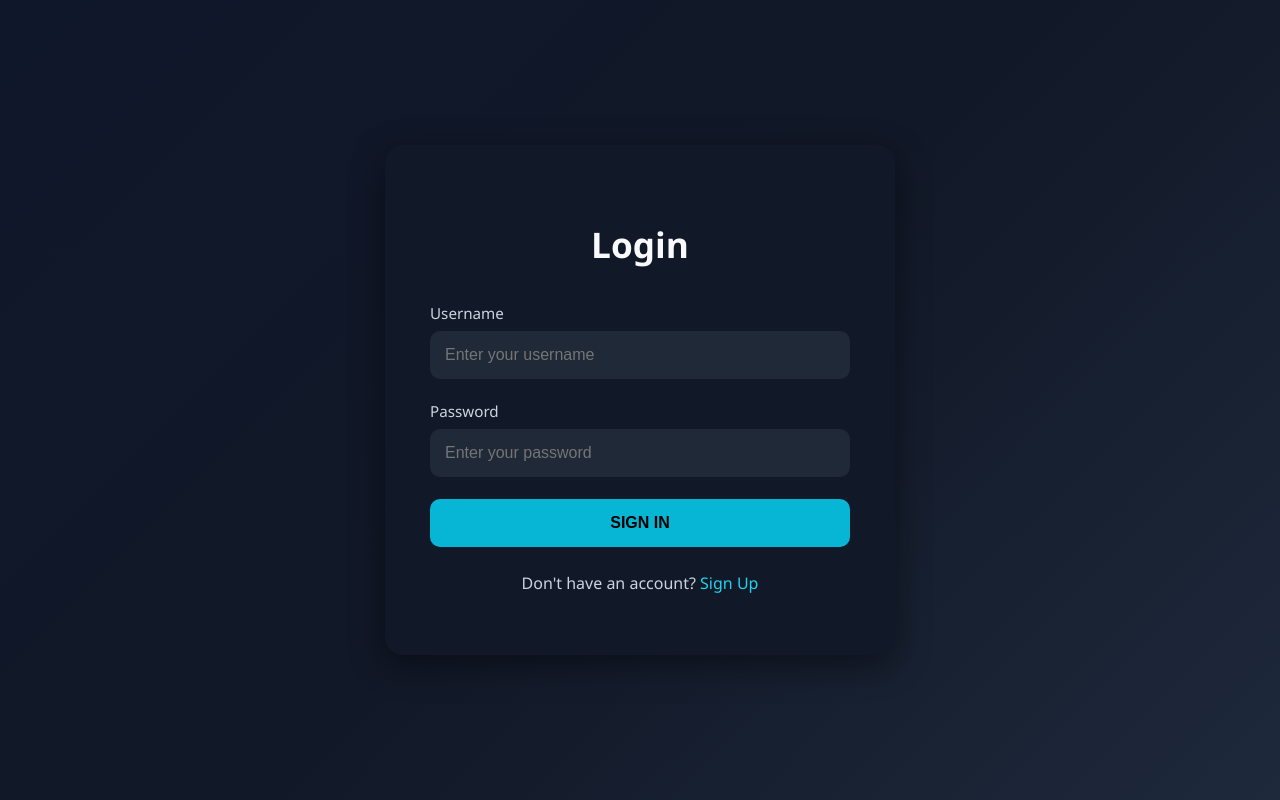
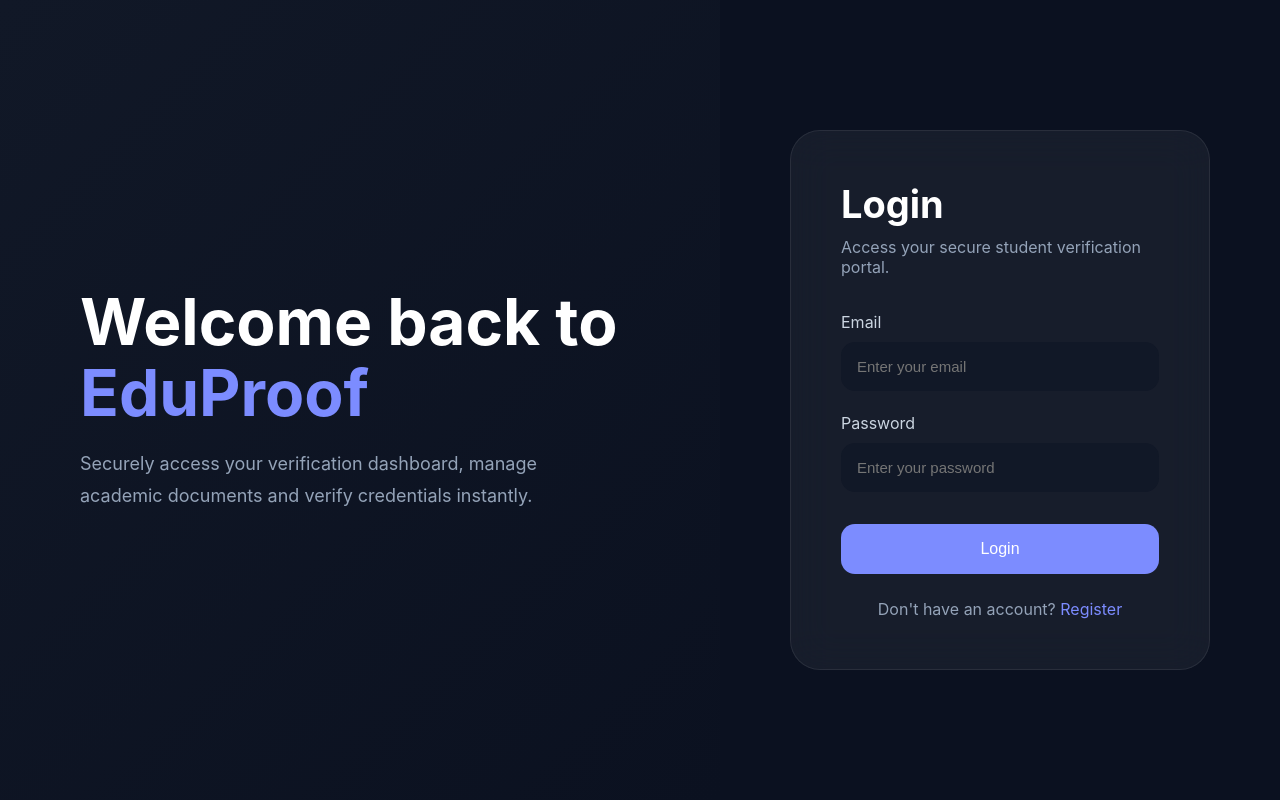
Before and after one commit to Mohammad-Yousuf2272/Eduproof, a Flask app: page /login in a window 1280 px wide. Run offline with Flask 3, Linux system fonts and the light colour scheme.

Commit message:
Enhance login.html with new layout and styles
Updated the login page with improved structure and styling.

```diff
--- a/templates/login.html
+++ b/templates/login.html
@@ -1,37 +1,200 @@
 
 <!DOCTYPE html>
-<html>
+<html lang="en">
 <head>
-<title>Login</title>
-<link rel="stylesheet" href="{{ url_for('static', filename='css/style.css') }}">
+    <meta charset="UTF-8">
+    <meta name="viewport" content="width=device-width, initial-scale=1.0">
+    <title>EduProof Login</title>
+
+    <link rel="stylesheet" href="{{ url_for('static', filename='style.css') }}">
+
+    <style>
+
+        body{
+            margin:0;
+            font-family:'Inter',sans-serif;
+            background:#0B1120;
+            color:white;
+            overflow:hidden;
+        }
+
+        .auth-container{
+            display:flex;
+            min-height:100vh;
+        }
+
+        .auth-left{
+            flex:1;
+            background:linear-gradient(135deg,#111827,#0B1120);
+            display:flex;
+            flex-direction:column;
+            justify-content:center;
+            padding:80px;
+        }
+
+        .auth-left h1{
+            font-size:64px;
+            margin-bottom:20px;
+            line-height:1.1;
+        }
+
+        .auth-left span{
+            color:#7C8CFF;
+        }
+
+        .auth-left p{
+            color:#94A3B8;
+            line-height:1.8;
+            font-size:18px;
+            max-width:500px;
+        }
+
+        .auth-right{
+            flex:1;
+            display:flex;
+            justify-content:center;
+            align-items:center;
+            position:relative;
+        }
+
+        .login-card{
+            width:420px;
+            padding:50px;
+            border-radius:30px;
+            background:rgba(255,255,255,0.05);
+            backdrop-filter:blur(20px);
+            border:1px solid rgba(255,255,255,0.08);
+            animation:fadeUp 1s ease;
+        }
+
+        .login-card h2{
+            font-size:38px;
+            margin-bottom:10px;
+        }
+
+        .login-card p{
+            color:#94A3B8;
+            margin-bottom:35px;
+        }
+
+        .input-group{
+            margin-bottom:22px;
+        }
+
+        .input-group label{
+            display:block;
+            margin-bottom:10px;
+            color:#CBD5E1;
+        }
+
+        .input-group input{
+            width:100%;
+            padding:16px;
+            border:none;
+            outline:none;
+            border-radius:14px;
+            background:#111827;
+            color:white;
+            font-size:15px;
+            transition:0.3s ease;
+        }
+
+        .input-group input:focus{
+            box-shadow:0 0 0 3px rgba(124,140,255,0.3);
+        }
+
+        .login-btn{
+            width:100%;
+            padding:16px;
+            border:none;
+            border-radius:14px;
+            background:#7C8CFF;
+            color:white;
+            font-size:16px;
+            cursor:pointer;
+            transition:0.3s ease;
+            margin-top:10px;
+        }
+
+        .login-btn:hover{
+            transform:translateY(-3px);
+            box-shadow:0 10px 25px rgba(124,140,255,0.35);
+        }
+
+        .bottom-text{
+            text-align:center;
+            margin-top:25px;
+            color:#94A3B8;
+        }
+
+        .bottom-text a{
+            color:#7C8CFF;
+            text-decoration:none;
+        }
+
+        @media(max-width:900px){
+
+            .auth-left{
+                display:none;
+            }
+
+            .auth-right{
+                width:100%;
+                padding:20px;
+            }
+
+            .login-card{
+                width:100%;
+            }
+        }
+
+    </style>
+
 </head>
+
 <body>
 
-<div class="auth-wrapper">
+<div class="auth-container">
 
-<div class="auth-card">
+    <div class="auth-left">
+
+        <h1>Welcome back to <span>EduProof</span></h1>
+
+        <p>
+            Securely access your verification dashboard,
+            manage academic documents and verify credentials instantly.
+        </p>
+
+    </div>
+
+    <div class="auth-right">
+
+        <form class="login-card" method="POST">
 
             <h2>Login</h2>
 
-<form method="POST">
+            <p>Access your secure student verification portal.</p>
 
             <div class="input-group">
-<label>Username</label>
-<input name="username" placeholder="Enter your username" required>
+                <label>Email</label>
+                <input type="email" name="email" placeholder="Enter your email">
             </div>
 
             <div class="input-group">
                 <label>Password</label>
-<input type="password" name="password" placeholder="Enter your password" required>
+                <input type="password" name="password" placeholder="Enter your password">
             </div>
 
-<button type="submit">SIGN IN</button>
+            <button class="login-btn" type="submit">
+                Login
+            </button>
+
+            <div class="bottom-text">
+                Don't have an account?
+                <a href="/register">Register</a>
+            </div>
 
         </form>
-
-<div class="auth-footer">
-<p>Don't have an account? <a href="/register">Sign Up</a></p>
-</div>
 
     </div>
 
```
Lines whose indentation alone changed are shown as unchanged.
